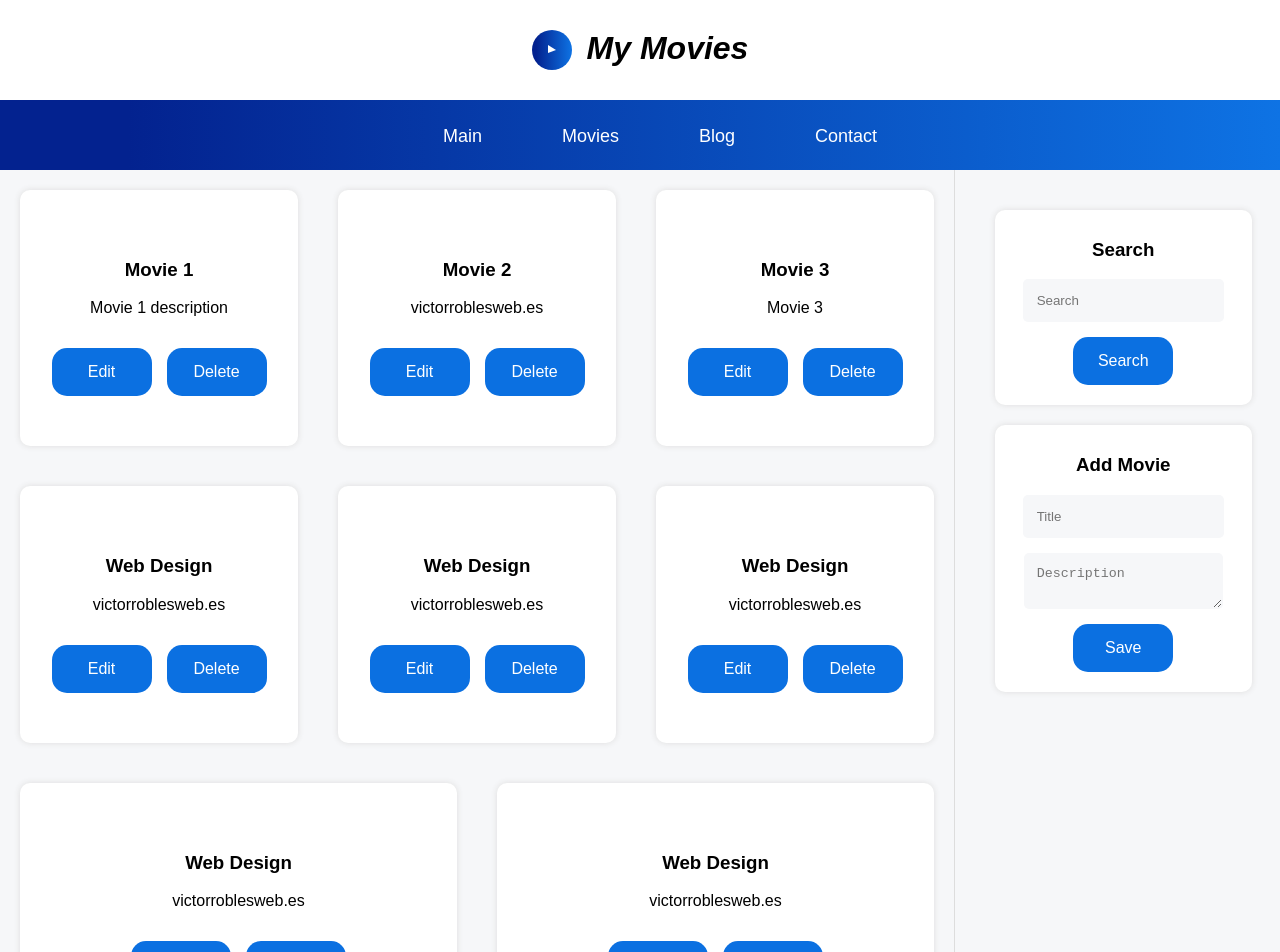
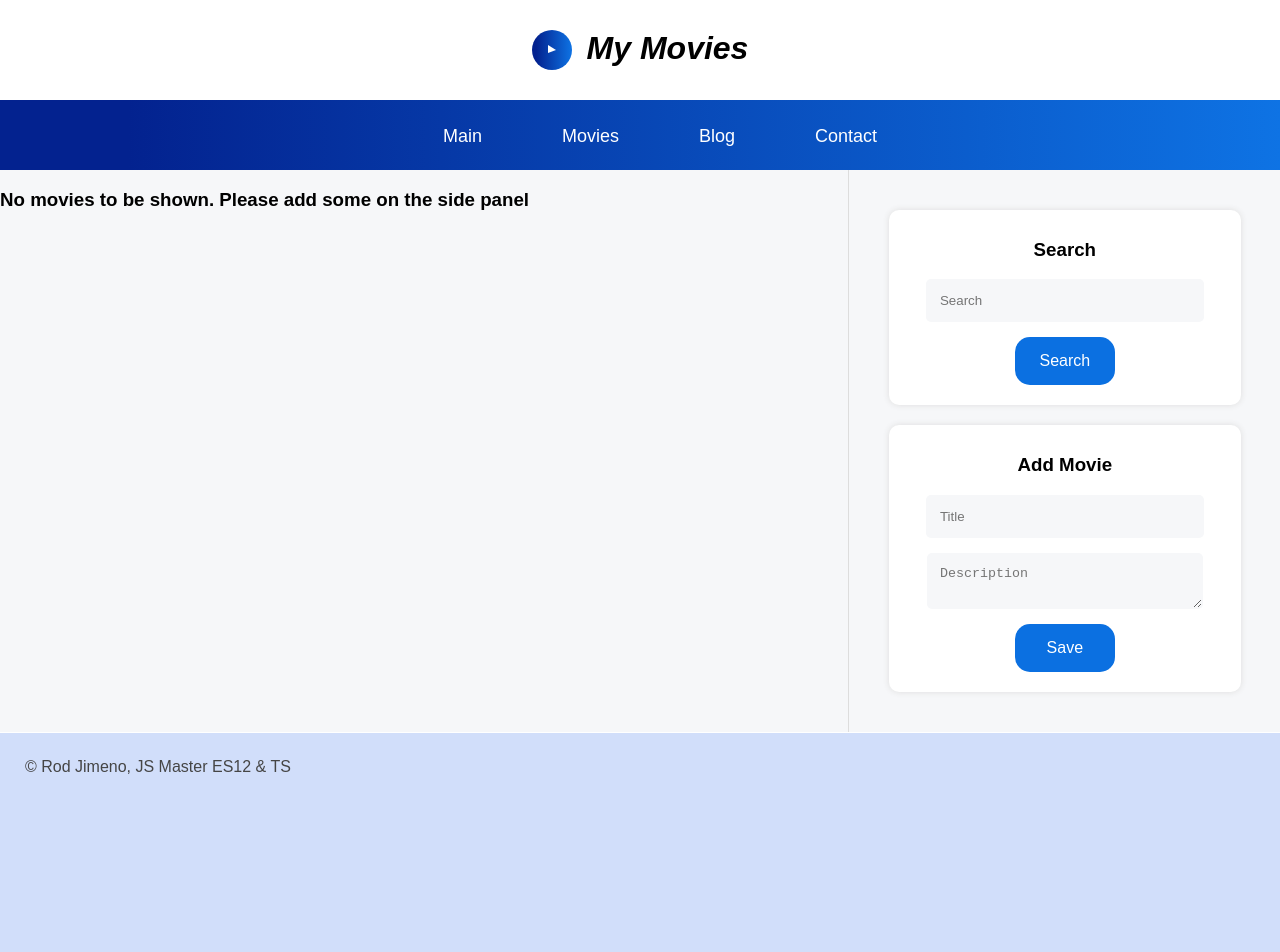
Before and after one commit to Rodjxc/movies-site, a React (Vite) app: page / in a window 1280 px wide. Shown: the top 952 px of the page. After the commit the page ends 802 px from the top, so only its background shows below. Built offline with nearby package versions, Linux system fonts and the light colour scheme.

Commit message:
feat: now it displays the newly added items to App

```diff
--- a/src/App.tsx
+++ b/src/App.tsx
@@ -2,8 +2,14 @@ import "./index.css";
 import { List } from "./components/List";
 import { Searchbar } from "./components/Searchbar";
 import { Creator } from "./components/Creator";
+import { useState } from "react";
 
 function App() {
+  // In order to send the information from the List to be updated when we create a new movie, we have to refresh it from the main
+  // component, the App.tsx. So we import it here and the pass on the props on the component
+
+  const [listadoState, setListadoState] = useState([]);
+
   return (
     <>
       <div className="layout">
@@ -35,13 +41,15 @@ function App() {
         </nav>
         {/* Main content*/}
         <section className="content">
-          <List />
+          {/*We pass the 2 props for the state of List to refresh*/}
+
+          <List listadoState={listadoState} setListadoState={setListadoState} />
         </section>
 
         {/* SIDEBAR  */}
         <aside className="sidebar">
           <Searchbar />
-          <Creator />
+          <Creator setListadoState={setListadoState} />
         </aside>
         {/* Footer */}
         <footer className="footer">
--- a/src/components/Creator.tsx
+++ b/src/components/Creator.tsx
@@ -1,6 +1,7 @@
 import { useState } from "react";
+import { SaveInStorage } from "../helpers/SaveInStorage";
 
-export const Creator = () => {
+export const Creator = ({ setListadoState }) => {
   const title_section = "Add Movie";
   const [movieState, setMovieState] = useState({
     title: "",
@@ -8,13 +9,15 @@ export const Creator = () => {
   });
 
   const getFormValues = (e: React.FormEvent<HTMLFormElement>) => {
+    let previousElements = JSON.parse(localStorage.getItem("movies"));
+
     // The prevent default is to prevent the form reloading the screen
     e.preventDefault();
 
     //get the data from the form
     const target = e.target;
-    let title = target.title.value;
-    let description = target.description.value;
+    const title = target.title.value;
+    const description = target.description.value;
 
     //Create object of the movie to save
 
@@ -28,35 +31,20 @@ export const Creator = () => {
     // Set the state to the newly created movie
     setMovieState(movie);
 
+    //Now we update the state of the main list with the newly created movie. If the array is empty, spreads and adds the movie (active if
+    // there's a movie already inside) and if not, it initializes the listadoState as an array containing the new movie
+
+    setListadoState((elementos) => {
+      if (Array.isArray(elementos)) return [...elementos, movie];
+      else {
+        return [movie];
+      }
+    });
+
     // Save in the local storage the movie. Since we can only save strings or numbers in the local storage, we have to transform
     // the object movie, into a string.
 
-    const saveInStorage = (movie) => {
-      // Get the elements in LocalStorage. Since they're stored there, we need to transform them back into an object (oposite of stringify)
-
-      let elements = JSON.parse(localStorage.getItem("movies"));
-
-      console.log(elements);
-
-      // Check if it's an array, because if it's not I have to create it from scratch
-
-      if (Array.isArray(elements)) {
-        // Add a new element if it's an array
-        elements.push(movie);
-      } else {
-        // if it's not an array, create one with the new movie
-        elements = [movie];
-      }
-
-      // Save in LocalStorage
-
-      localStorage.setItem("movies", JSON.stringify(elements));
-      // Return Object
-
-      return movie;
-    };
-
-    saveInStorage(movie);
+    SaveInStorage("movies", movie);
   };
 
   return (
--- a/src/components/List.tsx
+++ b/src/components/List.tsx
@@ -1,60 +1,44 @@
-export const List = () => {
+import { useEffect, useState } from "react";
+
+export const List = ({ listadoState, setListadoState }) => {
+  // Since the whole list of movies will be loading when the page loads, we need to also get, update and refresh the list.
+  // The whole list, will be a useState but since it needs to be synced with the app.tsx, we'll execute teh useState there,
+  // but do the logic here. That's why we commented
+
+  //             vvvvvvv
+
+  // const [listadoState, setListadoState] = useState([]);
+
+  // We're using a useEffect to load once, when the page loads, all the movies saved in the local storage get transformed into an object
+
+  useEffect(() => {
+    getTheMovies();
+  }, []);
+
+  const getTheMovies = () => {
+    let movies = JSON.parse(localStorage.getItem("movies"));
+
+    // Will trigger the useState and will send it the list of movies (that previously we retrieved from the local storage)
+    setListadoState(movies);
+  };
+
   return (
+    // Here we return on that component, all the {movie} stored in the LS, in a piece of HTML
     <>
-      <article className="movie-item">
-        <h3 className="title">Movie 1</h3>
-        <p className="description">Movie 1 description</p>
-        <button className="edit">Edit</button>
-        <button className="delete">Delete</button>
-      </article>
-
-      <article className="movie-item">
-        <h3 className="title">Movie 2</h3>
-        <p className="description">victorroblesweb.es</p>
-        <button className="edit">Edit</button>
-        <button className="delete">Delete</button>
-      </article>
-
-      <article className="movie-item">
-        <h3 className="title">Movie 3</h3>
-        <p className="description">Movie 3</p>
-        <button className="edit">Edit</button>
-        <button className="delete">Delete</button>
-      </article>
-
-      <article className="movie-item">
-        <h3 className="title">Web Design</h3>
-        <p className="description">victorroblesweb.es</p>
-        <button className="edit">Edit</button>
-        <button className="delete">Delete</button>
-      </article>
-
-      <article className="movie-item">
-        <h3 className="title">Web Design</h3>
-        <p className="description">victorroblesweb.es</p>
-        <button className="edit">Edit</button>
-        <button className="delete">Delete</button>
-      </article>
-
-      <article className="movie-item">
-        <h3 className="title">Web Design</h3>
-        <p className="description">victorroblesweb.es</p>
-        <button className="edit">Edit</button>
-        <button className="delete">Delete</button>
-      </article>
-
-      <article className="movie-item">
-        <h3 className="title">Web Design</h3>
-        <p className="description">victorroblesweb.es</p>
-        <button className="edit">Edit</button>
-        <button className="delete">Delete</button>
-      </article>
-      <article className="movie-item">
-        <h3 className="title">Web Design</h3>
-        <p className="description">victorroblesweb.es</p>
-        <button className="edit">Edit</button>
-        <button className="delete">Delete</button>
-      </article>
+      {listadoState != null ? (
+        listadoState.map((movie) => {
+          return (
+            <article key={movie.id} className="movie-item">
+              <h3 className="title">{movie.title}</h3>
+              <p className="description">{movie.description}n</p>
+              <button className="edit">Edit</button>
+              <button className="delete">Delete</button>
+            </article>
+          );
+        })
+      ) : (
+        <h3>No movies to be shown. Please add some on the side panel</h3>
+      )}
     </>
   );
 };
--- /dev/null
+++ b/src/helpers/SaveInStorage.tsx
@@ -0,0 +1,30 @@
+// This helper we'll use it to save things in the local storage. We used it to create and add movies, but we'll
+// make it a helper in case we want to use it for other things
+
+// We pass 2 parameters, the name of the item we want to save (the key, what it is), and then the item itself. When we call the
+// function we also need to pass 2 values: where does it go in the local storage (key), and the item itself.
+
+export const SaveInStorage = (key, item) => {
+  // Get the elements in LocalStorage. Since they're stored there, we need to transform them back into an object (oposite of stringify)
+
+  let elements = JSON.parse(localStorage.getItem(key)); // we get the key we're trying to access.
+
+  console.log(elements);
+
+  // Check if it's an array, because if it's not I have to create it from scratch
+
+  if (Array.isArray(elements)) {
+    // Add a new element if it's an array
+    elements.push(item);
+  } else {
+    // if it's not an array, create one with the new item
+    elements = [item];
+  }
+
+  // Save in LocalStorage
+
+  localStorage.setItem(key, JSON.stringify(elements));
+  // Return Object
+
+  return item;
+};
```
